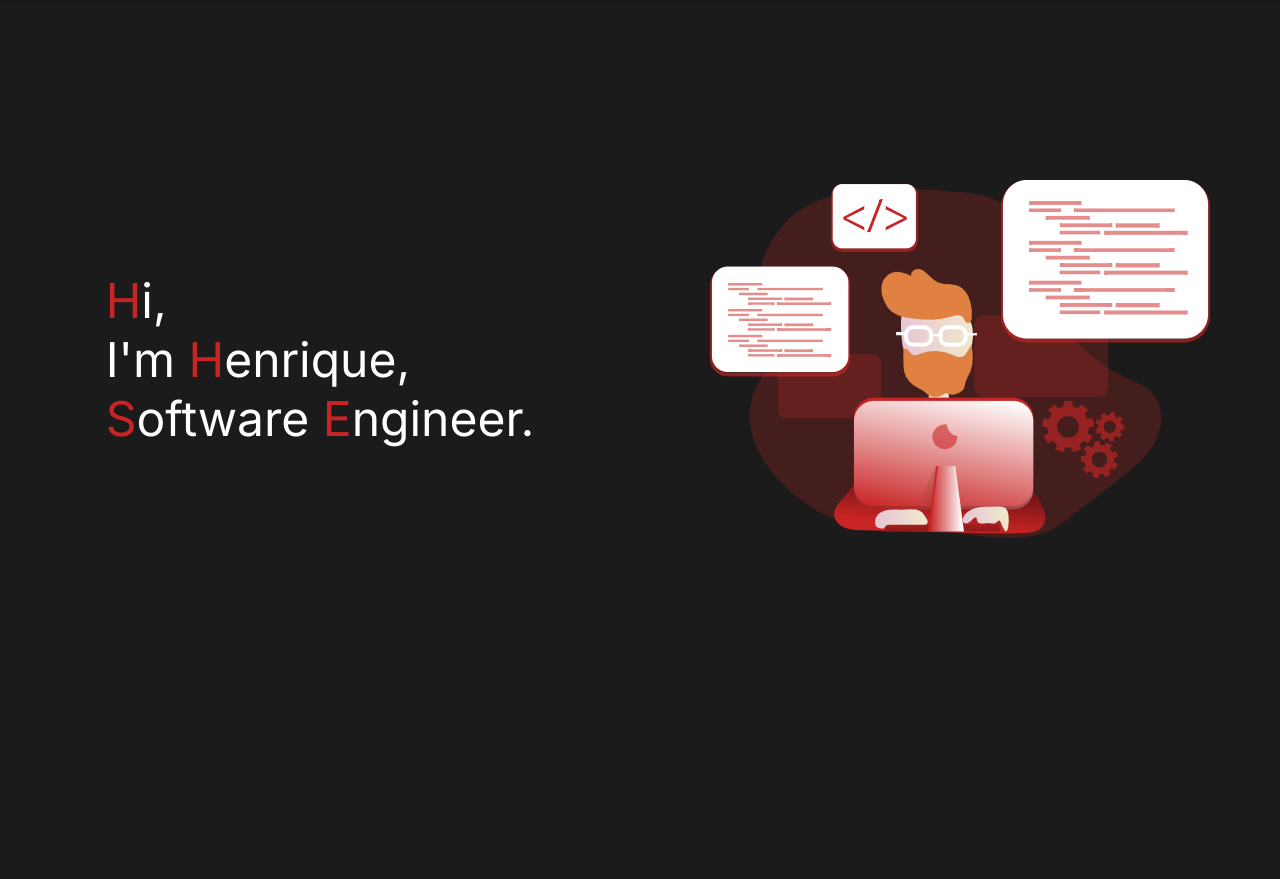
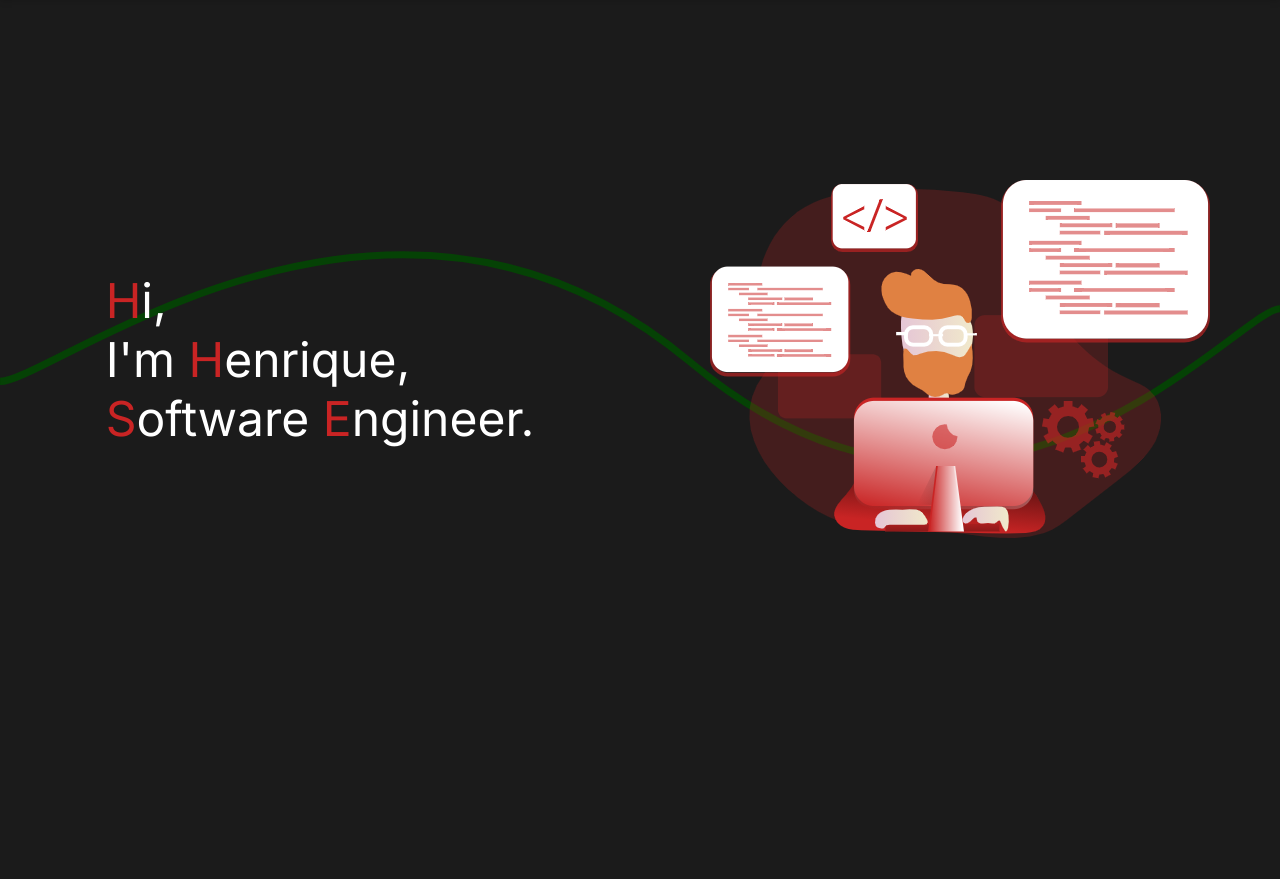
Before and after one commit to Henriqueperoni/henrique-peroni, a Django app: page / in a window 1280 px wide. Shown: the part 81-960 px from the top of the page. Before the commit the page ends 619 px from the top, so only its background shows below. Run offline with Django 3.2, Linux system fonts and the light colour scheme; some libraries are stand-ins or nearby versions.

Commit message:
Add svg animation

```diff
--- a/home/static/home/css/home.css
+++ b/home/static/home/css/home.css
@@ -28,12 +28,37 @@ h2 {
 }
 
 .hide {
-    background: #1b1b1b;
+    /* background: #1b1b1b; */
     overflow: hidden;
 }
-
 
 .hide .greeting {
     transform: translateY(-100%);
     display: inline-block;
 }
+
+.intro svg {
+    position: absolute;
+    left: 0;
+    z-index: -1;
+}
+
+.path {
+    stroke-dasharray: 2200;
+    stroke-dashoffset: 2200;
+    animation: dash 1s linear forwards;
+    animation-delay: 1s;
+}
+
+@keyframes dash {
+    from {
+        stroke-dashoffset: 1822;
+    }
+    to {
+        stroke-dashoffset: 0;
+    }
+}
+
+.about {
+    height: 20vh;
+}
--- a/home/templates/home/index.html
+++ b/home/templates/home/index.html
@@ -6,6 +6,7 @@
 {% endblock %}
 
 {% block content %}
+    <section>
         <div class="intro">
             <div class="intro-message">
                 <div>
@@ -23,7 +24,15 @@
             <div class="intro-image">
                 <img src="{{ MEDIA_URL }}coding4.png" alt="Coding">
             </div>
+            <svg  class="path" viewBox="0 0 1791 301" fill="none" xmlns="http://www.w3.org/2000/svg">
+                <path d="M0 182.5C73 182.5 543.6 -197.7 966 155.5C1388.4 508.7 1733 80.7376 1791 80.7376" strokeOpacity="0.5" stroke="#054205" stroke-width="10"/>
+            </svg>
         </div>
+    </section>
+
+    <section>
+        <div class="about"></div>
+    </section>
 {% endblock %}
 
 {%  block extra_js %}
```
Also changed, not shown: media/line.svg (added), media/line1.svg (added). Lines whose indentation alone changed are shown as unchanged.
